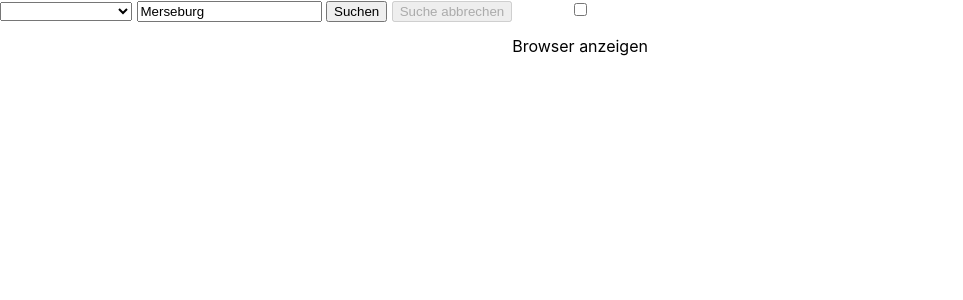
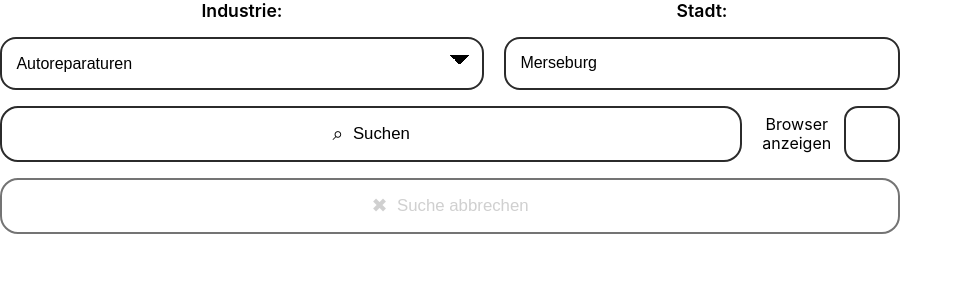
Before and after one commit to alexiiko/website-lead-automation, a Svelte app in the folder frontend/: page / in a window 1280 px wide. Shown: the top 300 px of the page, without its empty margins (0-963 px from the left). Built offline with nearby package versions, Linux system fonts and the light colour scheme.

Commit message:
improved style of the application

```diff
--- a/frontend/src/App.svelte
+++ b/frontend/src/App.svelte
@@ -5,7 +5,7 @@
 
   import data from "./data.json"
   let availableIndustries = data[1].industries
-  let selectedIndustry = ""
+  let selectedIndustry = "Autoreparaturen"
 
   let statusText = ""
   let statusTextScreenshots = ""
@@ -13,7 +13,6 @@
   let websiteUrls = []
 
   let city = "Merseburg"
-  let industry = "Gießereien"
   let headless = false
 
   let amountOfWebsites = 0
@@ -21,10 +20,10 @@
   let searchButtonActive = true
 
   async function searchForWebsites() {
-    if (city != "" && industry != "") {
+    if (city != "") {
       try {
 
-        websiteUrls = await SearchForWebsites(city, industry, !headless)
+        websiteUrls = await SearchForWebsites(city, selectedIndustry, !headless)
         amountOfWebsites = websiteUrls.length
 
 
@@ -78,31 +77,318 @@
 <main>
   <div id="inputs-container" class="inputs-container">
     <div id="inputs">
-        <select bind:value={selectedIndustry} required disabled={!searchButtonActive} name="industries" id="industries-select">
+      <!-- Row 1: labels -->
+      <div class="top-labels">
+        <label for="industries-select">Industrie:</label>
+        <label for="city-input">Stadt:</label>
+      </div>
+
+      <!-- Row 2: industry select + city input -->
+      <div class="top-fields">
+        <div id="industry-select-container" class="field industry-field">
+          <select
+            bind:value={selectedIndustry}
+            required
+            disabled={!searchButtonActive}
+            name="industries"
+            id="industries-select"
+          >
             {#each availableIndustries as industry}
               <option value={industry}>{industry}</option>
             {/each}
           </select>
-
-        <input id="city-input" placeholder="Stadt" bind:value={city}/>
-
-        <button on:click={main} disabled={!searchButtonActive}>Suchen</button>
-        <button disabled={searchButtonActive}>Suche abbrechen</button>
         </div>
 
-    <div id="headless-checkbox-container">
-        <input type="checkbox" disabled={!searchButtonActive} bind:checked={headless}>
-        <p>Browser anzeigen</p>
+        <div class="field city-field">
+          <!-- remove placeholder if you want it visually empty like the mockup -->
+          <input
+            disabled={!searchButtonActive}
+            id="city-input"
+            bind:value={city}
+          />
         </div>
       </div>
+
+      <!-- Row 3: search button + checkbox on the right -->
+      <div class="middle-row">
+        <button class="search-button" on:click={main} disabled={!searchButtonActive}>
+          <!-- optional icon -->
+          <span class="btn-icon" aria-hidden="true">⌕</span>
+          <span>Suchen</span>
+        </button>
+
+        <label id="show-browser-checkbox" class="checkbox-area">
+          <span class="checkbox-text">Browser<br />anzeigen</span>
+          <input
+            type="checkbox"
+            disabled={!searchButtonActive}
+            bind:checked={headless}
+          />
+          <span class="checkbox-visual" aria-hidden="true"></span>
+        </label>
+      </div>
+
+      <!-- Row 4: full-width cancel button -->
+      <button class="cancel-button" disabled={searchButtonActive}>
+        <!-- optional icon -->
+        <span class="btn-icon" aria-hidden="true">✖</span>
+        <span>Suche abbrechen</span>
+      </button>
+    </div>
+  </div>
+
+  <!-- keep these at the bottom -->
   <p style="white-space: pre-line;">{statusTextUrls}</p>
   <p style="white-space: pre-line;">{statusText}</p>
   <p style="white-space: pre-line;">{statusTextScreenshots}</p>
-
 </main>
 
 <style>
-  .inputs-container {
+/* Layout */
+main {
   display: flex;
+  flex-direction: column;
+  gap: 1rem;
+}
+
+/* Keeps the status paragraphs below the UI block */
+#inputs-container {
+  width: 100%;
+}
+
+#inputs {
+  display: grid;
+  grid-template-columns: minmax(240px, 1.1fr) minmax(180px, 0.9fr);
+  grid-template-areas:
+    "labels labels"
+    "industry city"
+    "search checkbox"
+    "cancel cancel";
+  gap: 1rem 1.25rem;
+  align-items: end;
+  max-width: 900px;
+}
+
+/* Row 1 labels */
+.top-labels {
+  grid-area: labels;
+  display: grid;
+  grid-template-columns: minmax(240px, 1.1fr) minmax(180px, 0.9fr);
+  gap: 1.25rem;
+}
+
+.top-labels label {
+  font-size: 1.1rem;
+  font-weight: 600;
+}
+
+/* Row 2 fields */
+.top-fields {
+  grid-area: industry / industry / city / city; /* occupy row, but internal grid handles columns */
+  display: grid;
+  grid-template-columns: minmax(240px, 1.1fr) minmax(180px, 0.9fr);
+  gap: 1.25rem;
+}
+
+.field {
+  min-width: 0;
+}
+
+.industry-field {
+  grid-column: 1;
+}
+
+.city-field {
+  grid-column: 2;
+}
+
+#industry-select-container,
+.city-field {
+  width: 100%;
+}
+
+#industries-select,
+#city-input {
+  width: 100%;
+  height: 3.3rem;
+  border: 2px solid #2b2b2b;
+  border-radius: 16px;
+  padding: 0 0.9rem;
+  font-size: 1rem;
+  background: white;
+  box-sizing: border-box;
+}
+
+/* Better-looking select arrow (optional) */
+#industries-select {
+  appearance: none;
+  -webkit-appearance: none;
+  -moz-appearance: none;
+  padding-right: 2.8rem;
+  background-image:
+    linear-gradient(45deg, transparent 50%, #000 50%),
+    linear-gradient(135deg, #000 50%, transparent 50%);
+  background-position:
+    calc(100% - 22px) calc(50% - 3px),
+    calc(100% - 12px) calc(50% - 3px);
+  background-size: 10px 10px, 10px 10px;
+  background-repeat: no-repeat;
+}
+
+/* Row 3 */
+.middle-row {
+  grid-area: search / search / checkbox / checkbox;
+  display: grid;
+  grid-template-columns: minmax(240px, 1.1fr) auto;
+  gap: 1.25rem;
+  align-items: center;
+}
+
+.search-button {
+  grid-column: 1;
+}
+
+.checkbox-area {
+  grid-column: 2;
+  display: grid;
+  grid-template-columns: auto 56px;
+  grid-template-rows: auto;
+  align-items: center;
+  column-gap: 0.8rem;
+  justify-self: end;
+  cursor: pointer;
+  user-select: none;
+}
+
+.checkbox-text {
+  font-size: 1rem;
+  line-height: 1.15;
+}
+
+/* Hide native checkbox but keep it accessible */
+.checkbox-area input[type="checkbox"] {
+  position: absolute;
+  opacity: 0;
+  pointer-events: none;
+}
+
+.checkbox-visual {
+  width: 56px;
+  height: 56px;
+  border: 2px solid #2b2b2b;
+  border-radius: 14px;
+  background: white;
+  display: inline-flex;
+  align-items: center;
+  justify-content: center;
+  box-sizing: border-box;
+  position: relative;
+}
+
+/* Checkmark */
+.checkbox-area input[type="checkbox"]:checked + .checkbox-visual::after {
+  content: "✓";
+  font-size: 2rem;
+  line-height: 1;
+  font-weight: 700;
+  color: #111;
+  transform: translateY(-1px);
+}
+
+/* Row 4 */
+.cancel-button {
+  grid-area: cancel;
+  width: 100%;
+}
+
+/* Buttons (shared) */
+.search-button,
+.cancel-button {
+  height: 3.5rem;
+  border: 2px solid #2b2b2b;
+  border-radius: 18px;
+  background: white;
+  font-size: 1.05rem;
+  padding: 0 1rem;
+  display: inline-flex;
+  align-items: center;
+  justify-content: center;
+  gap: 0.6rem;
+  cursor: pointer;
+  box-sizing: border-box;
+}
+
+.btn-icon {
+  font-size: 1.2rem;
+  line-height: 1;
+}
+
+.search-button:disabled,
+.cancel-button:disabled,
+#industries-select:disabled,
+#city-input:disabled,
+.checkbox-area input[type="checkbox"]:disabled + .checkbox-visual {
+  opacity: 0.65;
+  cursor: not-allowed;
+}
+
+/* Optional focus styles */
+#industries-select:focus,
+#city-input:focus,
+.search-button:focus-visible,
+.cancel-button:focus-visible,
+.checkbox-area:focus-within .checkbox-visual {
+  outline: 2px solid #666;
+  outline-offset: 2px;
+}
+
+/* Responsive: stack on smaller screens */
+@media (max-width: 700px) {
+  #inputs,
+  .top-labels,
+  .top-fields,
+  .middle-row {
+    grid-template-columns: 1fr;
+  }
+
+  #inputs {
+    grid-template-areas:
+      "labels"
+      "industry"
+      "city"
+      "search"
+      "checkbox"
+      "cancel";
+  }
+
+  .top-labels {
+    display: grid;
+    gap: 0.6rem;
+  }
+
+  .top-fields {
+    grid-area: auto;
+    display: grid;
+    gap: 0.75rem;
+  }
+
+  .industry-field,
+  .city-field {
+    grid-column: auto;
+  }
+
+  .middle-row {
+    grid-area: auto;
+    display: grid;
+    gap: 0.75rem;
+  }
+
+  .checkbox-area {
+    justify-self: start;
+  }
+
+  .checkbox-text br {
+    display: none;
+  }
 }
 </style>
--- a/frontend/src/style.css
+++ b/frontend/src/style.css
@@ -21,6 +21,4 @@ body {
 }
 
 #app {
-    height: 100vh;
-    text-align: center;
 }
```
Lines whose indentation alone changed are shown as unchanged.
